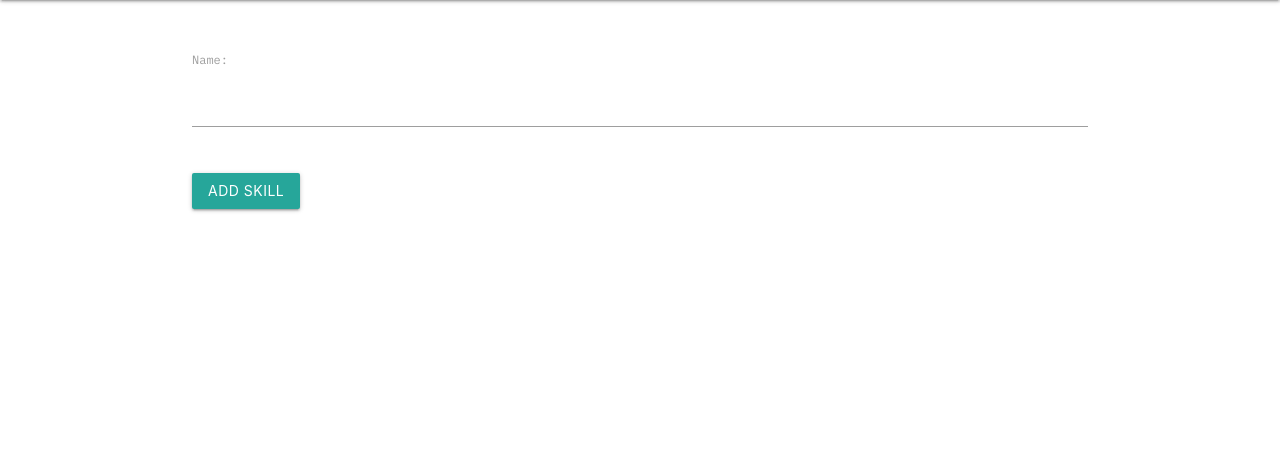
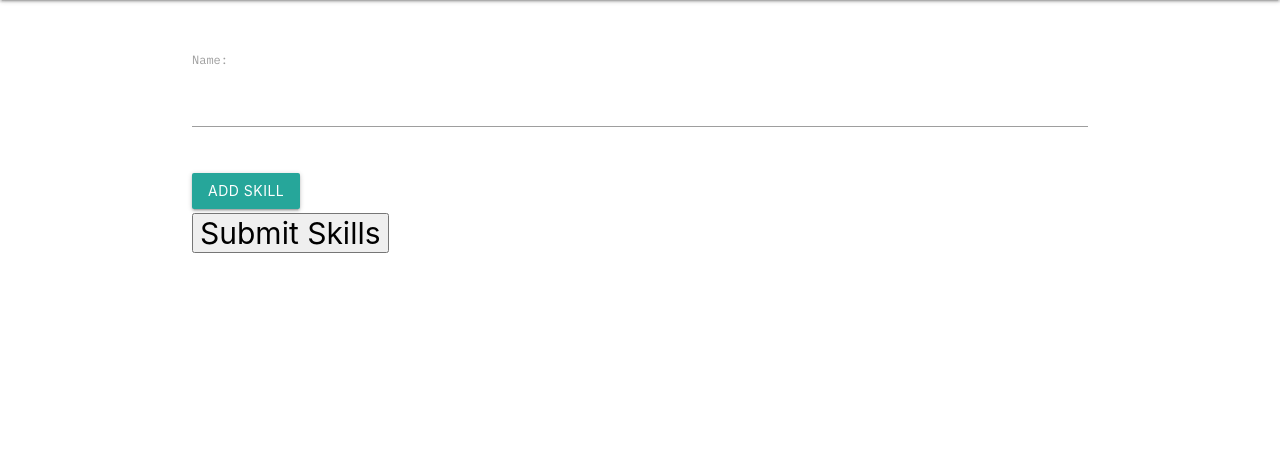
Before and after one commit to Pfulcher26/perfect-match, a Django app: page /accounts/signup/1/initial_skills in a window 1280 px wide. Shown: the part 64-516 px from the top of the page. Run offline with Django 4.2, Linux system fonts and the light colour scheme; tables that the repository leaves empty hold one stand-in row (values such as "Sample post").

Commit message:
after signup, user is directed to an initial_skills page where they can enter skills. Once finished entering their skills, they click on submit and are redirected to the about/home page. All features working, saving to database, and displaying correctly

```diff
--- a/project_3/main_app/forms.py
+++ b/project_3/main_app/forms.py
@@ -13,10 +13,6 @@ class SkillForm(ModelForm):
 
 class CustomUserCreationForm(UserCreationForm):
 
-    email = forms.EmailField(max_length=30)
-    skills = forms.CharField(max_length=12, min_length=4, required=True, help_text='Required: serious skills only, please',
-                         widget=forms.TextInput(attrs={'class': 'form-control', 'placeholder': 'Enter a skill or two'}))
-
     class Meta(UserCreationForm.Meta):
         model = MyUser
-        fields = UserCreationForm.Meta.fields + ('skills', 'email')
+        fields = UserCreationForm.Meta.fields + ('email',)
--- a/project_3/main_app/templates/registration/initial_skills.html
+++ b/project_3/main_app/templates/registration/initial_skills.html
@@ -1,8 +1,20 @@
 {% extends 'base.html' %} {% block content %}
 
-<form action="{% url 'add_skill' user.id %}" method="POST">
+<form action="{% url 'add_initial_skills' user.id %}" method="POST">
   {% csrf_token %} {{ skill_form.as_p }}
   <input type="submit" class="btn" value="Add Skill" />
 </form>
 
+{% for skill in user.skills.all %}
+<p>{{ skill.name }}</p>
+{% endfor %}
+
+<form action="{% url 'about' %}" method="post">
+  {% csrf_token %}
+
+  <button type="submit" name="btn2" value="submit skills">
+    Submit Skills
+  </button>
+</form>
+
 {% endblock %}
--- a/project_3/main_app/urls.py
+++ b/project_3/main_app/urls.py
@@ -6,6 +6,7 @@ urlpatterns = [
     path('', views.home, name='home'),
     path('accounts/signup/', views.signup, name='signup'),
     path('accounts/signup/<int:user_id>/initial_skills', views.initial_skills, name='initial_skills'),
+    path('accounts/signup/<int:user_id>/add_initial_skills', views.add_initial_skills, name='add_initial_skills'),
     path('job-listings/', views.job_listings, name = 'job_listings'),
     path('job-matches/', views.job_matches, name='job_matches'),
     path('saved-jobs/', views.saved_jobs, name='saved_jobs'),
--- a/project_3/main_app/views.py
+++ b/project_3/main_app/views.py
@@ -54,6 +54,7 @@ def signup(request):
       user = form.save()
       # This is how we log a user in via code
       login(request, user)
+      print('this is user_id inside signup', request.user.id)
       return redirect('initial_skills', user_id = request.user.id)
     else:
       error_message = 'Invalid sign up - try again'
@@ -65,7 +66,24 @@ def signup(request):
 
 def initial_skills(request, user_id):
     skill_form = SkillForm()
-    return render(request, 'registration/initial_skills.html', {'skill_form': skill_form, 'user_id': user_id})
+    print('this is user_id inside initial_skills', user_id)
+    myuser = MyUser.objects.get(id=user_id)
+    print('this is my user inside initial skills', myuser)
+    user = request.user
+    return render(request, 'registration/initial_skills.html', {'skill_form': skill_form, 'user_id': user_id, 'myuser': myuser, 'user': user})
+
+def add_initial_skills(request, user_id):
+    form = SkillForm(request.POST)
+    if form.is_valid():
+        new_skill = form.save(commit=False)
+        new_skill.user_id = user_id
+        print(new_skill)
+        new_skill.save()
+
+        x = MyUser.objects.get(id=user_id).skills.add(new_skill.id)
+        print('this is x', x)
+
+        return redirect('initial_skills', user_id = user_id)
 
 def job_listings(request):
         # Look into refactoring
```
